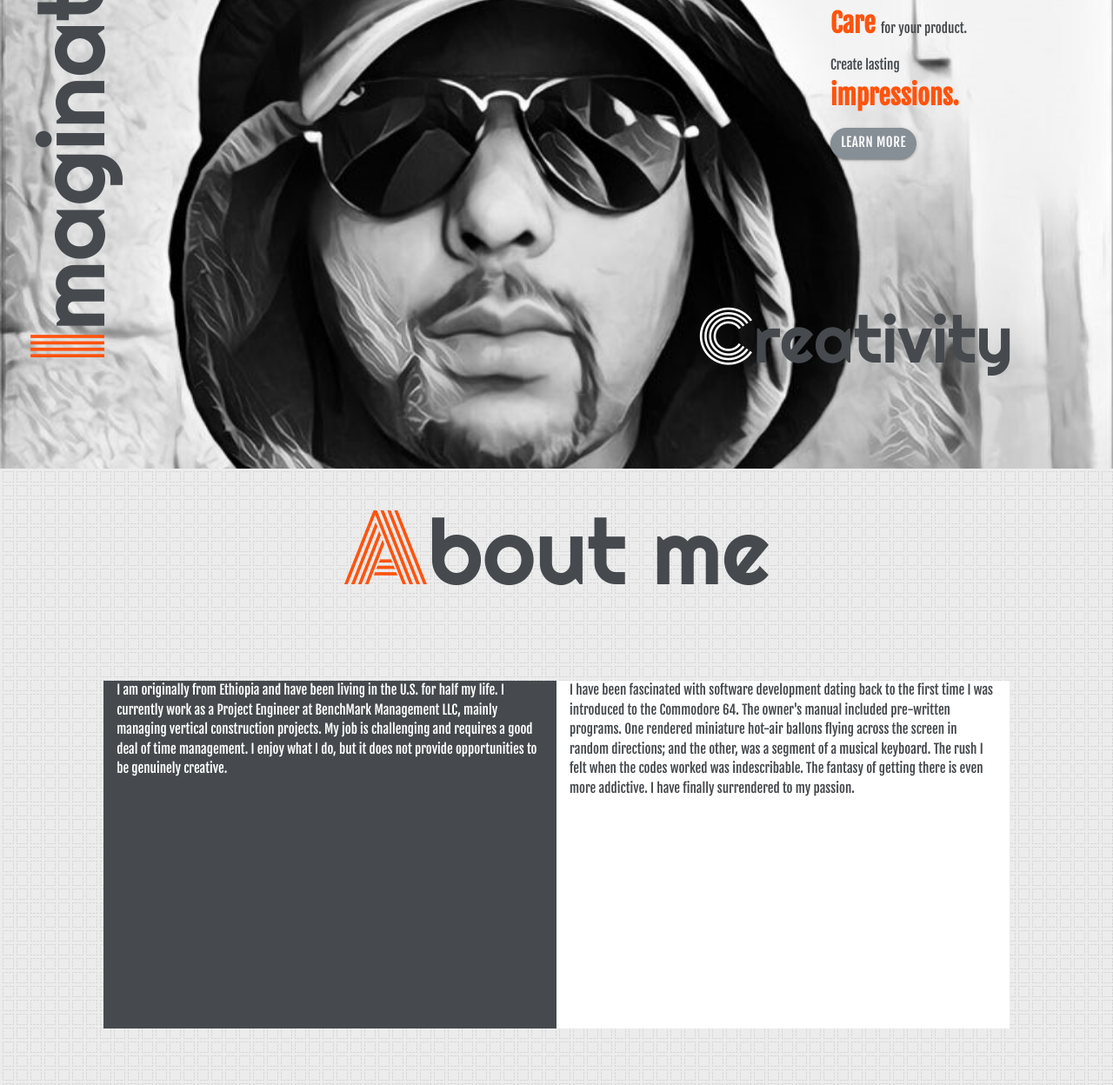
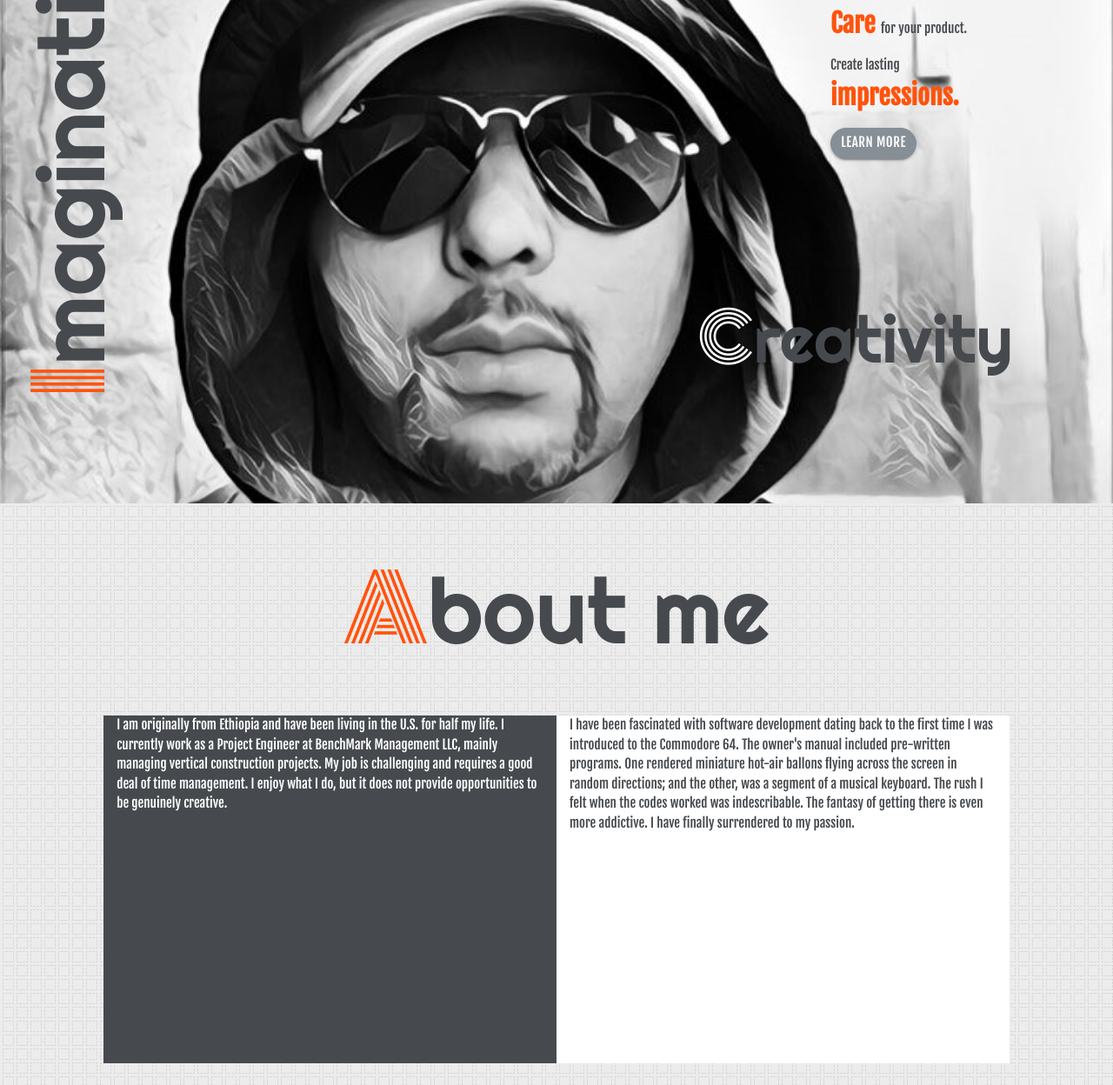
Before and after one commit to menelik7/mywebsite, a plain HTML site: page index.html in a window 1280 px wide. Shown: the part 190-1438 px from the top of the page at 87% size. Drawn offline with nearby package versions, Linux system fonts and the light colour scheme.

```diff
--- a/assets/css/style.css
+++ b/assets/css/style.css
@@ -102,7 +102,7 @@ ul {
 }
 
 #quality1 {
-	margin-top: 110px;
+	margin-top: 150px;
 	text-align: center;
 	min-height: 530px;
 	font-family: 'Righteous', cursive;
@@ -130,6 +130,9 @@ ul {
 #about-page {
 	background: url("../images/hoffman.png");
 	min-height: 760px;
+	display: flex;
+	justify-content: center;
+	align-items: center;
 }
 
 #banner {
```
